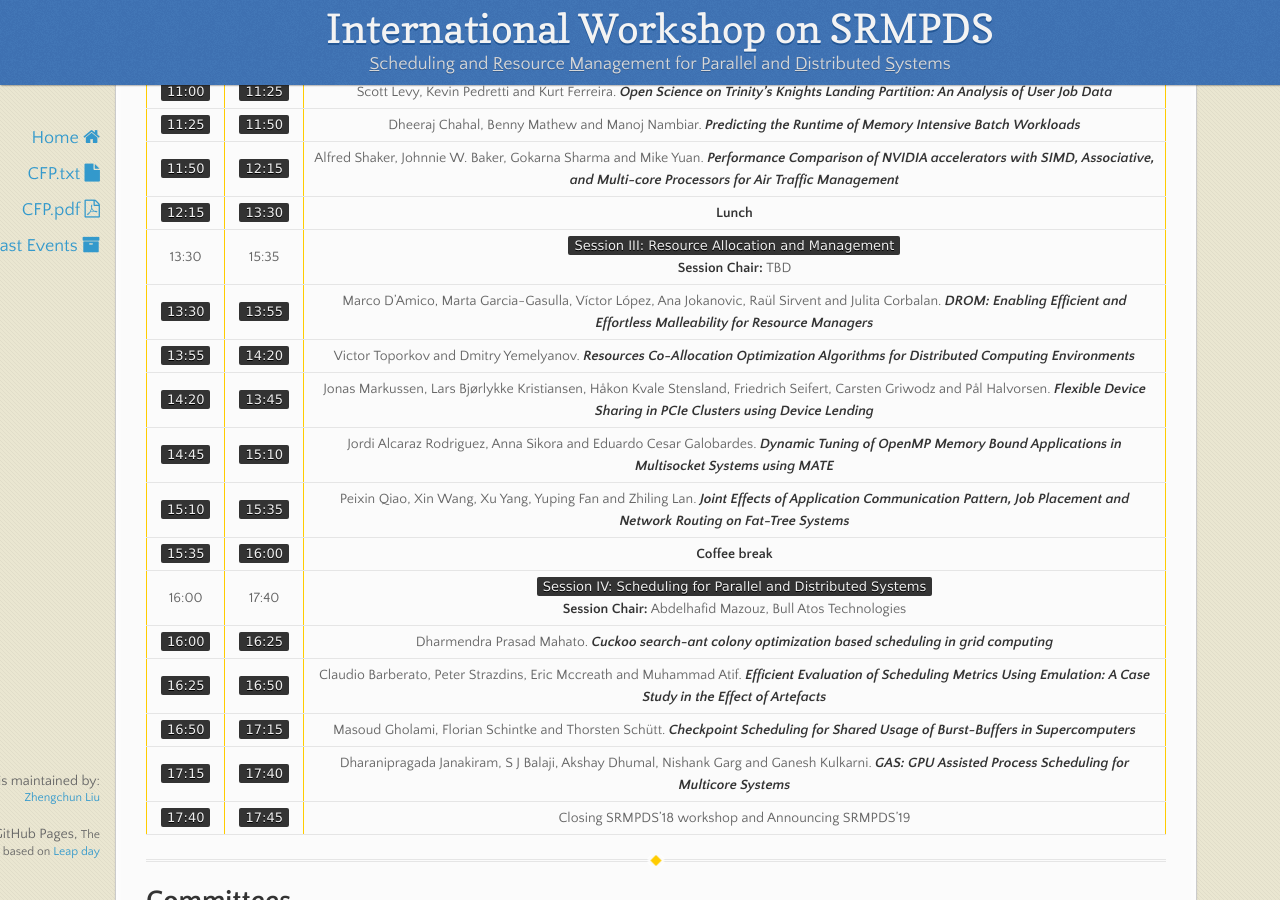
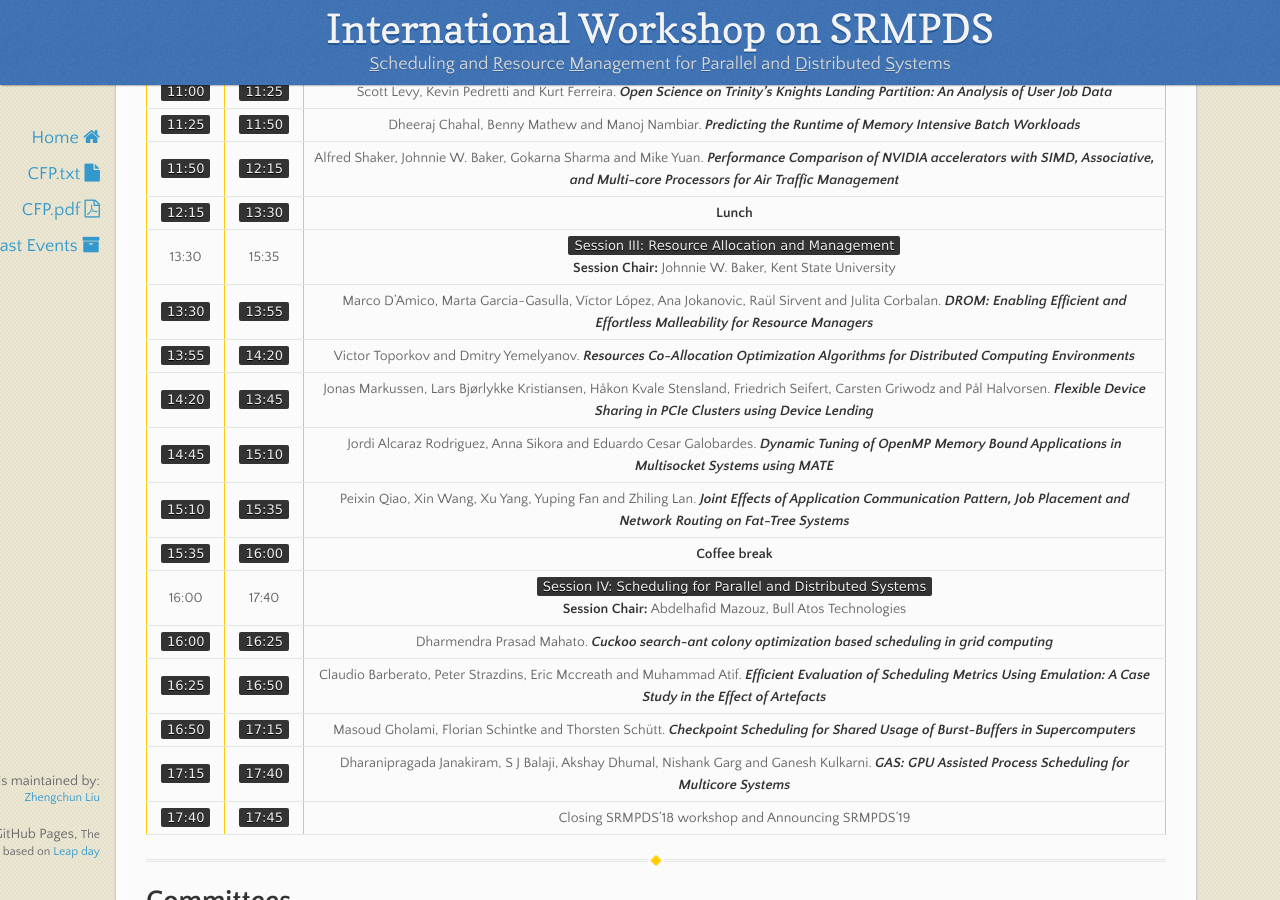
Before and after one commit to srmpds/srmpds.github.io, a Jekyll site: the page built from index.md, in a window 1280 px wide and 900 px high, scrolled down 1754 px. Built offline with Jekyll 4.4.1, drawn with Linux system fonts in a browser that asks for light colours; nearby versions of some CDN libraries.

Commit message:
add, delete, polish etc.

```diff
--- a/index.md
+++ b/index.md
@@ -62,7 +62,7 @@ Events will be held on August 13, ___Straub Hall, Room 245___, at the ___Erb Mem
 | `11:25` | `11:50` | Dheeraj Chahal, Benny Mathew and Manoj Nambiar. ___Predicting the Runtime of Memory Intensive Batch Workloads___ |
 | `11:50` | `12:15` | Alfred Shaker, Johnnie W. Baker, Gokarna Sharma and Mike Yuan. ___Performance Comparison of NVIDIA accelerators with SIMD, Associative, and Multi-core Processors for Air Traffic Management___ |
 | `12:15` | `13:30` | __Lunch__ |
-| 13:30 | 15:35 | `Session III: Resource Allocation and Management` <br> **Session Chair:** TBD |
+| 13:30 | 15:35 | `Session III: Resource Allocation and Management` <br> **Session Chair:** Johnnie W. Baker, Kent State University|
 | `13:30` | `13:55` | Marco D'Amico, Marta Garcia-Gasulla, Víctor López, Ana Jokanovic, Raül Sirvent and Julita Corbalan. ___DROM: Enabling Efficient and Effortless Malleability for Resource Managers___ |
 | `13:55` | `14:20` | Victor Toporkov and Dmitry Yemelyanov. ___Resources Co-Allocation Optimization Algorithms for Distributed Computing Environments___ |
 | `14:20` | `13:45` | Jonas Markussen, Lars Bjørlykke Kristiansen, Håkon Kvale Stensland, Friedrich Seifert, Carsten Griwodz and Pål Halvorsen. ___Flexible Device Sharing in PCIe Clusters using Device Lending___ |
```
